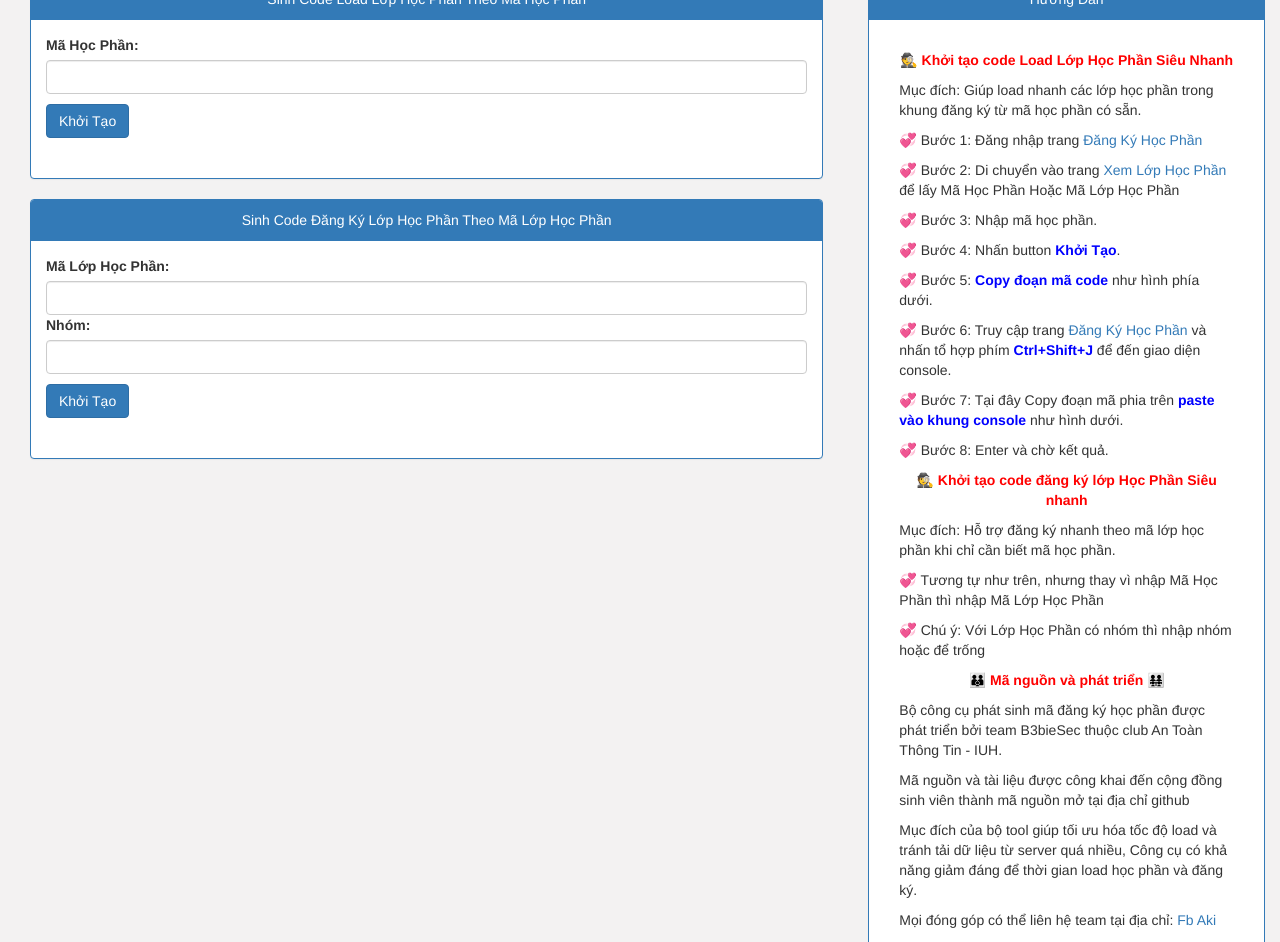
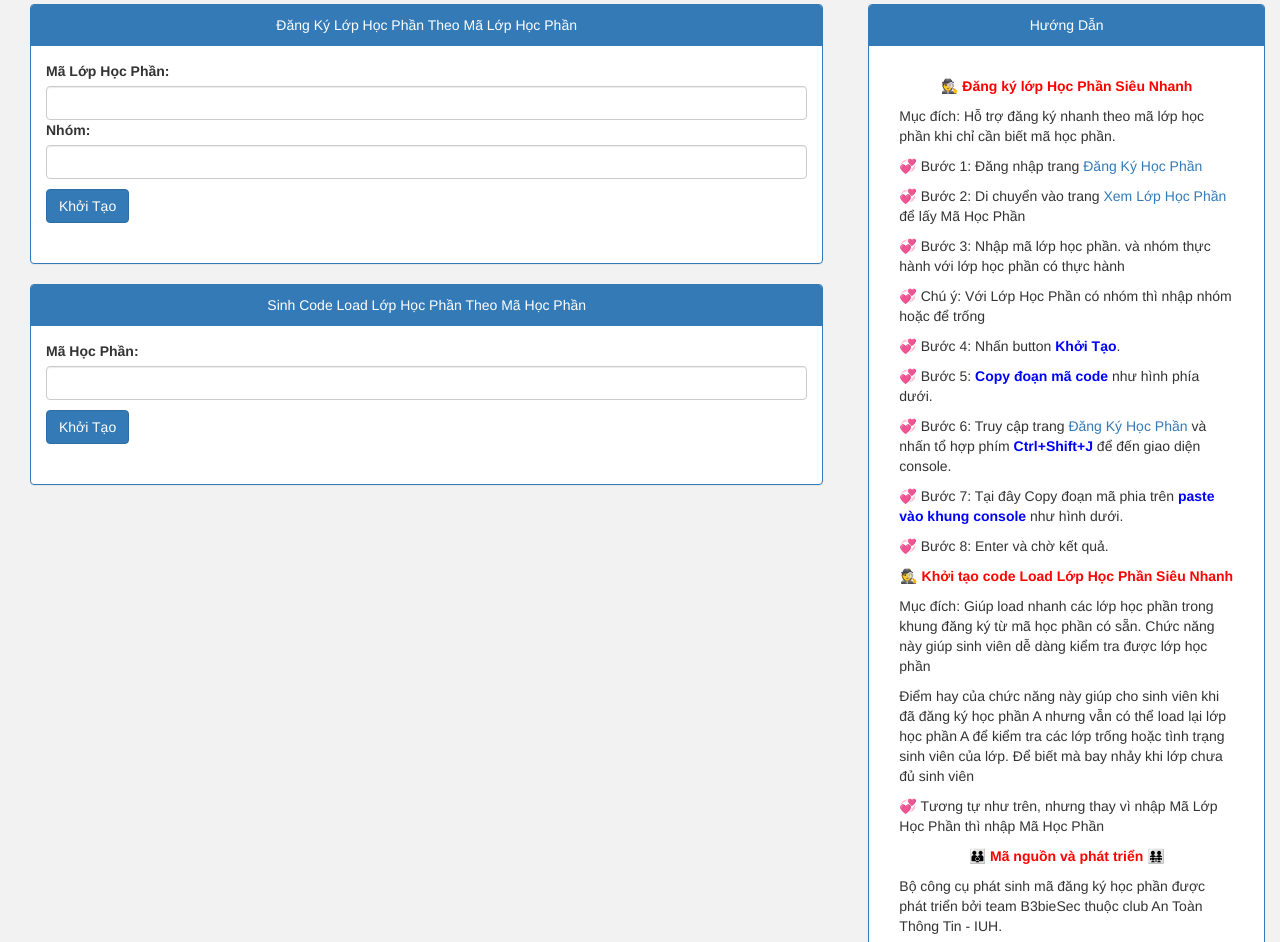
Before and after one commit to phongptn93/iuher-trick, a plain HTML site: page 🕵.html in a window 1280 px wide. Shown: the part 95-1037 px from the top of the page. Drawn offline with nearby package versions, Linux system fonts and the light colour scheme.

Commit message:
Update 🕵.html

```diff
--- a/🕵.html
+++ b/🕵.html
@@ -6,7 +6,7 @@
 <link rel="stylesheet" href="https://maxcdn.bootstrapcdn.com/bootstrap/3.3.7/css/bootstrap.min.css">
 <script src="https://ajax.googleapis.com/ajax/libs/jquery/3.3.1/jquery.min.js"></script>
 <script src="https://maxcdn.bootstrapcdn.com/bootstrap/3.3.7/js/bootstrap.min.js"></script>
-<body style="background: #f3f2f2;">
+<body style="margin: 0 auto; background: #f3f2f2;">
     <div id="fb-root"></div>
      <script>(function(d, s, id) {
           var js, fjs = d.getElementsByTagName(s)[0];
@@ -18,11 +18,29 @@
 
     <div class="row" style="margin: 0px 0px 10px;">
         <div class="col-md-12" style="text-align: center; background: #337ab7; color: #f3f2f2;">
+                <img width="100px" style="margin-top: 10px;" src="./logo.png">
                 <h2>CÔNG CỤ KHỞI TẠO CODE ĐĂNG KÝ HỌC PHẦN - B3BIESEC</h2>
         </div>
     </div>
     <div ng-app="myAppIUH" ng-controller="myCtrl" class="row" style="width: 100%;margin: 0 auto;">
         <div class="col-md-8">
+
+            <div class="col-md-12">
+				<div class="panel panel-primary">
+					<div class="panel-heading" style="text-align: center;">Đăng Ký Lớp Học Phần Theo Mã Lớp Học Phần</div>
+					<div class="form-group panel-body">
+						<label>Mã Lớp Học Phần:</label>
+                        <input  class="form-control"  ng-model="maLopHocPhan">
+                        <label>Nhóm:</label>
+						<input type="number" min="1" max="5" class="form-control" ng-model="nhom">
+						<button class="btn btn-primary" style="margin:10px 0;" data-toggle="collapse" data-target="#codeDangKyLopHP" ng-click="generationCodeRegisterClass()">Khởi Tạo</button>
+						<div id="codeDangKyLopHP" class="collapse" class="col-md-12">
+							<textarea class="form-control"  style="width: 100%;" cols="50">{{codeGenerationCodeRegisterClass}}</textarea>
+						</div>
+					</div>
+				</div>
+            </div>
+
             <div class="col-md-12" >
 				<div class="panel panel-primary">
 					<div class="panel-heading" style="text-align: center;"> Sinh Code Load Lớp Học Phần Theo Mã Học Phần</div>
@@ -37,21 +55,6 @@
 				</div>
             </div>
 
-            <div class="col-md-12">
-				<div class="panel panel-primary">
-					<div class="panel-heading" style="text-align: center;">Sinh Code Đăng Ký Lớp Học Phần Theo Mã Lớp Học Phần</div>
-					<div class="form-group panel-body">
-						<label>Mã Lớp Học Phần:</label>
-                        <input  class="form-control"  ng-model="maLopHocPhan">
-                        <label>Nhóm:</label>
-						<input type="number" min="1" max="5" class="form-control" ng-model="nhom">
-						<button class="btn btn-primary" style="margin:10px 0;" data-toggle="collapse" data-target="#codeDangKyLopHP" ng-click="generationCodeRegisterClass()">Khởi Tạo</button>
-						<div id="codeDangKyLopHP" class="collapse" class="col-md-12">
-							<textarea class="form-control"  style="width: 100%;" cols="50">{{codeGenerationCodeRegisterClass}}</textarea>
-						</div>
-					</div>
-				</div>
-            </div>
             <style>
                 .fb-comments span{
                     width: 100% !important;
@@ -68,25 +71,29 @@
 				<div class="panel-heading" style="text-align: center;">Hướng Dẫn</div>
 				<div class="panel-body">
                         <div class="panel-body">
-                                <p style="color:red;text-align:  center;font-weight:  bold;">🕵 Khởi tạo code Load Lớp Học Phần Siêu Nhanh</p>
-                                <p>Mục đích: Giúp load nhanh các lớp học phần trong khung đăng ký từ mã học phần có sẵn.</p>
-								<p>💞 Bước 1: Đăng nhập trang <a href="http://www.iuh.edu.vn/phongdaotao/Login.aspx.">Đăng Ký Học Phần</a></p>
-								<p>💞 Bước 2: Di chuyển vào trang <a href="http://www.iuh.edu.vn/phongdaotao/DanhSachLopHocPhan.aspx">Xem Lớp Học Phần</a> để lấy Mã Học Phần Hoặc Mã Lớp Học Phần</p>
-                                <p>💞 Bước 3: Nhập mã học phần.</p>
+                                <p style="color: red;text-align: center;font-weight: bold;">🕵 Đăng ký lớp Học Phần Siêu Nhanh</p>
+                                <p>Mục đích: Hỗ trợ đăng ký nhanh theo mã lớp học phần khi chỉ cần biết mã học phần.</p>
+                                <p>💞 Bước 1: Đăng nhập trang <a href="http://www.iuh.edu.vn/phongdaotao/Login.aspx.">Đăng Ký Học Phần</a></p>
+								<p>💞 Bước 2: Di chuyển vào trang <a href="http://www.iuh.edu.vn/phongdaotao/DanhSachLopHocPhan.aspx">Xem Lớp Học Phần</a> để lấy Mã Học Phần</p>
+                                <p>💞 Bước 3: Nhập mã lớp học phần. và nhóm thực hành với lớp học phần có thực hành</p>
+                                <p>💞 Chú ý: Với Lớp Học Phần có nhóm thì nhập nhóm hoặc để trống</p>
                                 <p>💞 Bước 4: Nhấn button <strong style="color:blue">Khởi Tạo</strong>.</p>
                                 <p>💞 Bước 5: <strong style="color:blue">Copy đoạn mã code</strong> như hình phía dưới.</p>
                                 <p>💞 Bước 6: Truy cập trang <a href="http://www.iuh.edu.vn/phongdaotao/DangKyHP.aspx">Đăng Ký Học Phần</a> và nhấn tổ hợp phím <strong style="color:blue">Ctrl+Shift+J</strong> để đến giao diện console.</p>
                                 <p>💞 Bước 7: Tại đây Copy đoạn mã phia trên <strong style="color:blue">paste vào khung console</strong> như hình dưới.</p>
                                 <p>💞 Bước 8: Enter và chờ kết quả.</p>
-                                <p style="color: red;text-align: center;font-weight: bold;">🕵 Khởi tạo code đăng ký lớp Học Phần Siêu nhanh</p>
-                                <p>Mục đích: Hỗ trợ đăng ký nhanh theo mã lớp học phần khi chỉ cần biết mã học phần.</p>
-                                <p>💞 Tương tự như trên, nhưng thay vì nhập Mã Học Phần thì nhập Mã Lớp Học Phần</p>
-								<p>💞 Chú ý: Với Lớp Học Phần có nhóm thì nhập nhóm hoặc để trống</p>
+                                <p style="color:red;text-align:  center;font-weight:  bold;">🕵 Khởi tạo code Load Lớp Học Phần Siêu Nhanh</p>
+                                <p>Mục đích: Giúp load nhanh các lớp học phần trong khung đăng ký từ mã học phần có sẵn. Chức năng này giúp sinh viên dễ dàng kiểm tra được lớp học phần</p>
+                                <p>Điểm hay của chức năng này giúp cho sinh viên khi đã đăng ký học phần A nhưng vẫn có thể load lại lớp học phần A để kiểm tra các lớp trống hoặc tình trạng sinh viên của lớp. Để biết mà bay nhảy khi lớp chưa đủ sinh viên</p>
+                                <p>💞 Tương tự như trên, nhưng thay vì nhập Mã Lớp Học Phần thì nhập Mã Học Phần</p>
                                 <p style="color:red;text-align:  center;font-weight:  bold;"> 👨‍👨‍👦 Mã nguồn và phát triển  👨‍👨‍👧‍👧</p>
                                 <p>Bộ công cụ phát sinh mã đăng ký học phần được phát triển bởi team B3bieSec thuộc club An Toàn Thông Tin - IUH.</p>
-                                <p>Mã nguồn và tài liệu được công khai đến cộng đồng sinh viên thành mã nguồn mở tại địa chỉ github</p>
+                                <p>Mã nguồn và tài liệu được công khai đến cộng đồng sinh viên thành mã nguồn mở tại địa chỉ github <a href="https://github.com/phongptn93/iuher-trick">here</a></p>
                                 <p>Mục đích của bộ tool giúp tối ưu hóa tốc độ load và tránh tải dữ liệu từ server quá nhiều, Công cụ có khả năng giảm đáng để thời gian load học phần và đăng ký.</p>
                                 <p>Mọi đóng góp có thể liên hệ team tại địa chỉ: <a href="https://www.facebook.com/tanphongtcd">Fb Aki</a></p>
+                                <p>👮 Kế hoặc phát triển: </p>
+                                <p> 🖖 Kiểm tra tình trạng lớp học phần hiện tại nhanh chóng</p>
+                                <p> 🖖 .... </p>
                                 <p style="color:red;text-align:  center;font-weight:  bold;"> 👨‍👨‍👦 Thành Viên Hỗ Trợ 👨‍👨‍👧‍👧</p>
                                 <p>👉 Vũ An Khang - FB </p>
                                 <p>👉 Lưu Gia Đức - FB </p>
```
